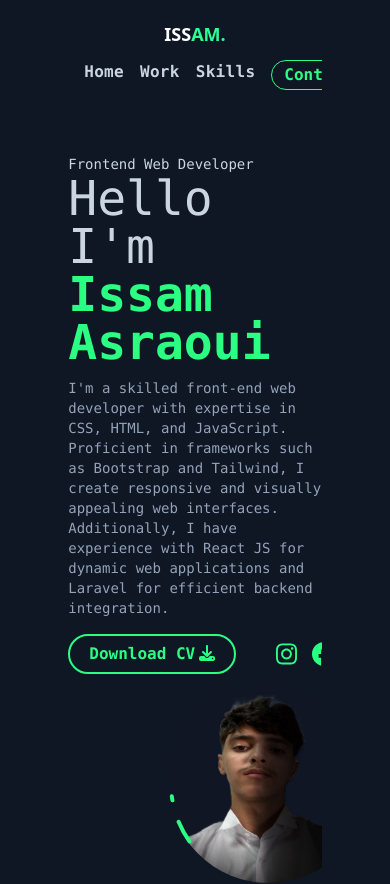
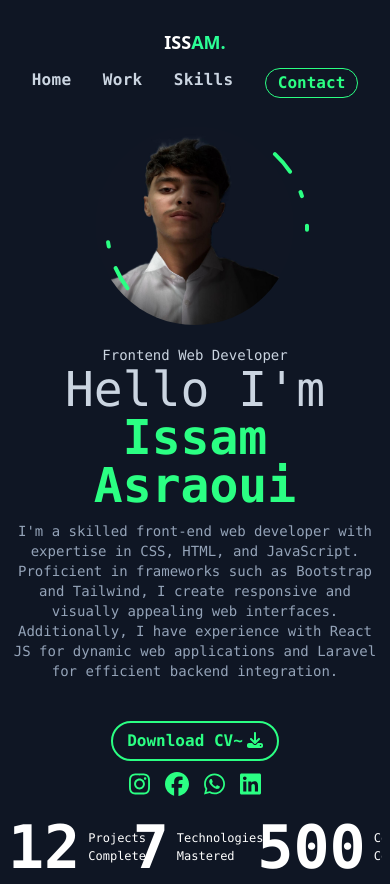
Before and after one commit to issam333/myportfolio, a React (Create React App) app: page / in a window 390 px wide. Shown: the top 884 px of the page. Built offline with nearby package versions, Linux system fonts and the light colour scheme.

Commit message:
home to responsive

```diff
--- a/src/components/home.js
+++ b/src/components/home.js
@@ -11,8 +11,6 @@ import { motion } from "framer-motion";
 import cv from "./cv.pdf";
 import myImg from "./myImg.jpg";
 import CountUp from "react-countup";
-
-
 
 export default function home() {
   let stats = [
@@ -33,12 +31,10 @@ export default function home() {
 
   return (
     <>
-      <body
-        className="font-mono text-white mt-16"
-      >
-        <div className=" flex-row-reverse sm:grid sm:grid-cols-2">
-          {/* partLeft */}
-          <div className="partLeft">
+      <body className="font-mono text-white mt-5">
+        <div className=" flex gap-3 flex-col-reverse  lg:grid lg:grid-cols-2">
+          {/* partLeft or bottom */}
+          <div className="text-center sm:text-start partLeft">
             <motion.p className="font-mono text-sm text-slate-300 ">
               Frontend Web Developer
             </motion.p>
@@ -57,16 +53,11 @@ export default function home() {
               dynamic web applications and Laravel for efficient backend
               integration.
             </p>
-            <div
-              className=" max-h-10 flex items-center gap-10 mt-4"
-            >
+            <div className="  max-h-10 flex flex-col sm:flex-row sm:justify-around items-center gap-2 mt-10">
               <a href={cv} download>
                 <button className="btnDownload">
-                  Download CV
-                  <FontAwesomeIcon
-                    className="ml-1"
-                    icon={faDownload}
-                  />
+                  Download CV~
+                  <FontAwesomeIcon className="ml-1" icon={faDownload} />
                 </button>
               </a>
               <div
@@ -76,28 +67,28 @@ export default function home() {
                 <a
                   href=""
                   style={{ color: "rgb(43, 255, 131)" }}
-                  className="text-2xl hover:scale-150 duration-200"
+                  className="text-2xl sm:hover:scale-150 duration-200"
                 >
                   <FontAwesomeIcon icon={faInstagram} />
                 </a>
                 <a
                   href=""
                   style={{ color: "rgb(43, 255, 131)" }}
-                  className="text-2xl hover:scale-150 duration-200"
+                  className="text-2xl sm:hover:scale-150 duration-200"
                 >
                   <FontAwesomeIcon icon={faFacebook} />
                 </a>
                 <a
                   href=""
                   style={{ color: "rgb(43, 255, 131)" }}
-                  className="text-2xl hover:scale-150 duration-200"
+                  className="text-2xl sm:hover:scale-150 duration-200"
                 >
                   <FontAwesomeIcon icon={faWhatsapp} />
                 </a>
                 <a
                   href=""
                   style={{ color: "rgb(43, 255, 131)" }}
-                  className="text-2xl hover:scale-150 duration-200"
+                  className="text-2xl sm:hover:scale-150 duration-200"
                 >
                   <FontAwesomeIcon icon={faLinkedin} />
                 </a>
@@ -105,39 +96,15 @@ export default function home() {
             </div>
           </div>
 
-          {/* partRight */}
+          {/* partRight or top */}
 
-          <div style={{ display: "flex", minWidth: "400px" }} className=" ">
-            <div
-              style={{
-                display: "flex",
-                width: "70%",
-                justifyContent: "center",
-                alignItems: "center",
-                margin: "auto",
-                overflow: "hiden",
-                position: "relative",
-                // background: "aqua",
-              }}
-            >
+          <div className="flex sm:min-w-[400px] ">
+            <div className="flex w-[70%] justify-center items-center m-auto overflow-hidden relative">
               <img
                 src={myImg}
-                style={{
-                  borderRadius: "50%",
-                  width: "199px",
-                  overflow: "hiden",
-                  height: "199px",
-                  margin: "10px",
-                }}
+                className="rounded-full w-[199px] h-[199px] overflow-hidden m-2"
               />
-              <motion.svg
-                style={{
-                  position: "absolute",
-                  height: "100%",
-                  width: "100%",
-                  // background: "green",
-                }}
-              >
+              <motion.svg className="absolute h-full w-full">
                 <motion.circle
                   cx="143"
                   cy="109.5"
@@ -165,11 +132,11 @@ export default function home() {
           </div>
         </div>
         {/* part stats */}
-        <div className="flex font-mono mt-10 w-auto ">
+        <div className=" flex font-mono mt-14 w-auto ">
           {stats.map((el) => {
             return (
-              <div className=" flex w-[100%] ">
-                <div className=" m-auto gap-2 flex w-10 ">
+              <div className=" flex-col justify-start  w-[100%] ">
+                <div className=" mr lg:m-auto gap-2 flex w-10 ">
                   <CountUp
                     end={el.num}
                     duration={5}
--- a/src/content.js
+++ b/src/content.js
@@ -5,8 +5,8 @@ import Skills from "./components/skills";
 
 export default function home() {
   return (
-    <div className="w-full flex justify-center overflow-x-hidden">
-      <div style={{ width: "65%", overflow:'hidden' }}>
+    <div className=" w-full flex justify-center overflow-x-hidden ">
+      <div className="m-2 sm:w-2/3 overflow-hidden ">
         <header className="capitalize sm:flex w-full justify-between mt-5 px-4 sm:px-0">
           <div className="text-center mb-3 text-white font-sans text-lg font-bold">
             ISS<span className="text-[#2bff96]">AM.</span>
```
